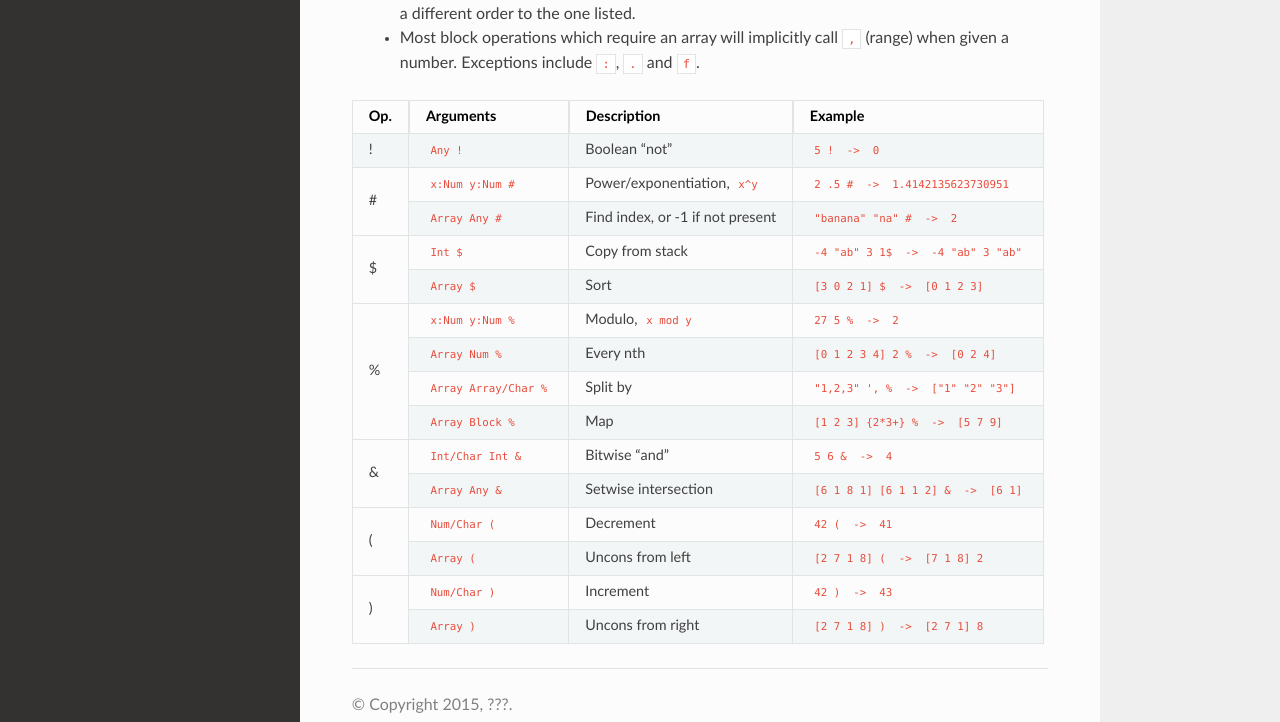
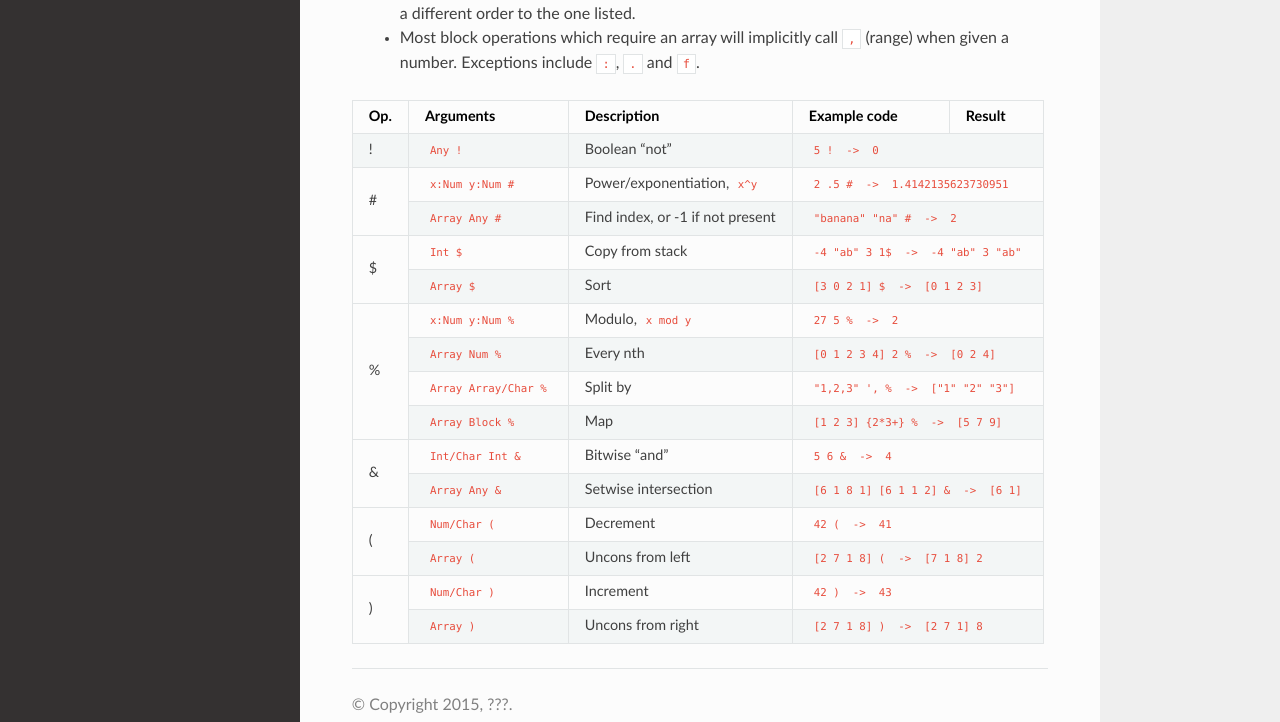
Before and after one commit to Sp3000/CJam, a Sphinx documentation site: the page built from docs/operators.rst, in a window 1280 px wide and 1012 px high. Shown: the part 238-960 px from the top of the window. Built offline with Sphinx 7.4.7 and the Read the Docs theme 2.0.0, drawn with Linux system fonts in a browser that asks for light colours.

Commit message:
CSS test

```diff
--- a/docs/operators.rst
+++ b/docs/operators.rst
@@ -8,21 +8,11 @@
       background: transparent !important;
       border: none !important;
     }
-    </style>
-
-.. raw:: html
-
-    <style>
     .wy-table td:first-child, .rst-content table.docutils td:first-child, .rst-content table.field-list td:first-child, .wy-table th:first-child, .rst-content table.docutils th:first-child, .rst-content table.field-list th:first-child {
       border-left-width: 1px !important;
     }
-    </style>
-
-.. raw:: html
-
-    <style>
     .rst-content table.docutils thead th {
-      border-left-width: 2px !important;
+      border-left-width: 1px !important;
       border-left-color: solid rgb(225, 228, 229) !important;
     }
     </style>
@@ -34,9 +24,9 @@
   * If an operator takes arguments of different types then usually the arguments may be given in a different order to the one listed.
   * Most block operations which require an array will implicitly call ``,`` (range) when given a number. Exceptions include ``:``, ``.`` and ``f``.
 
-+----------+-----------------+-------------------------------------------+--------------------------------------+
-| Op.      | Arguments       | Description                               | Example                              |
-+==========+=================+===========================================+======================================+
++----------+-----------------+-------------------------------------------+-----------------------+--------------+
+| Op.      | Arguments       | Description                               | Example code          | Result       |
++==========+=================+===========================================+=======================+==============+
 | !        | ``Any !``       | Boolean "not"                             | ``5 !  ->  0``                       |
 +----------+-----------------+-------------------------------------------+--------------------------------------+
 | #        | ``x:Num y:Num   | Power/exponentiation, ``x^y``             | ``2 .5 #  ->  1.4142135623730951``   |
```
Also changed, not shown: 5 other files.
